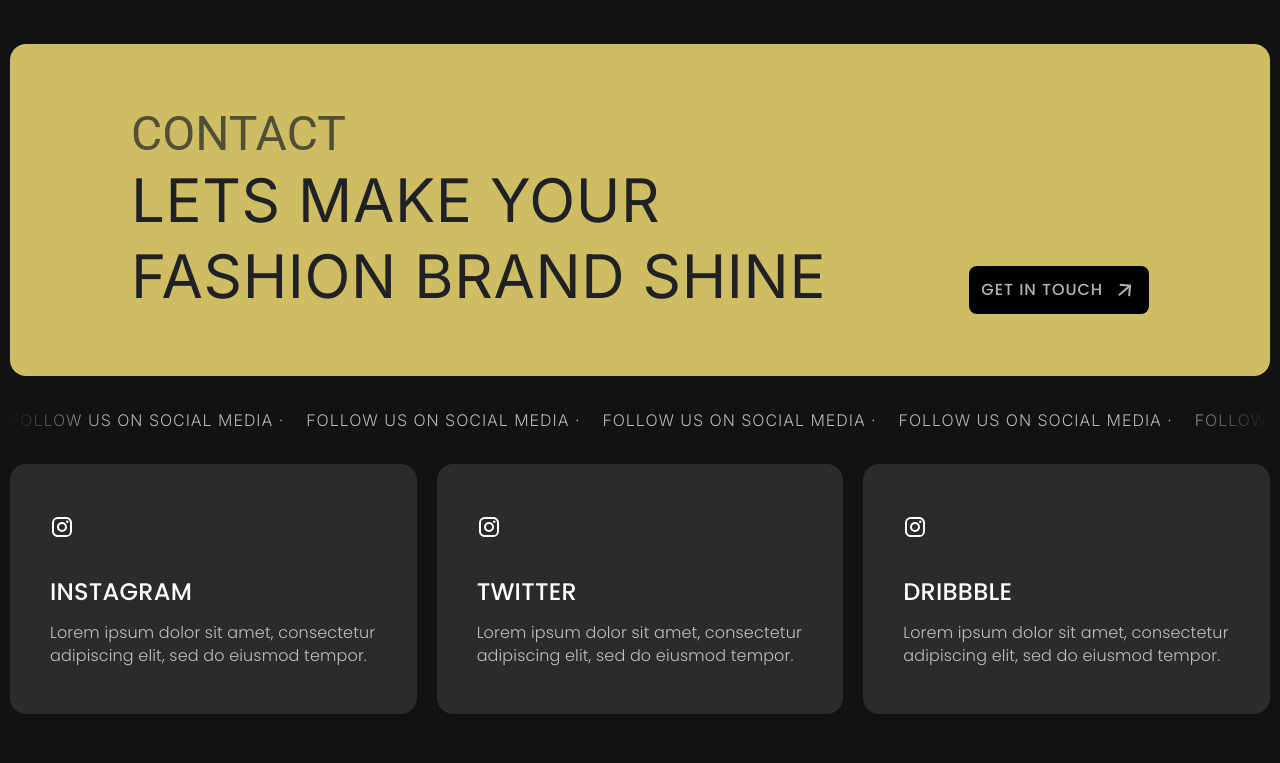
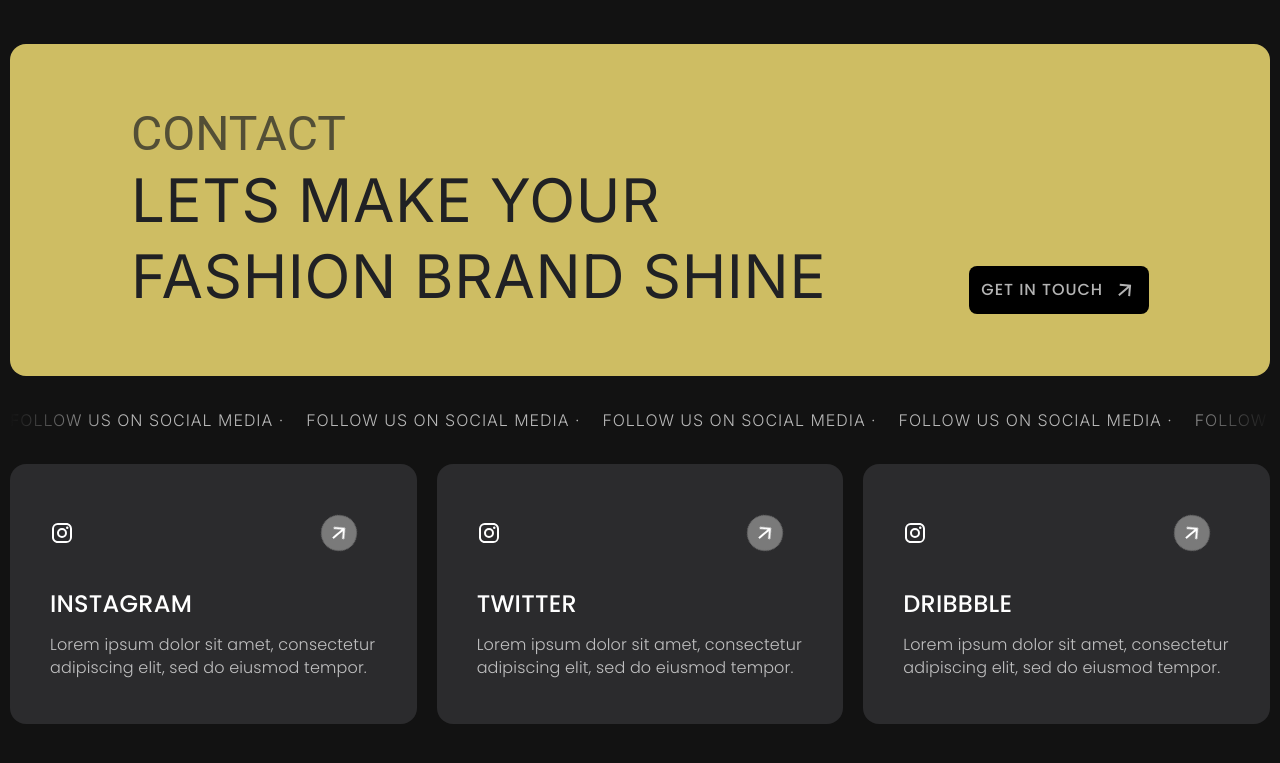
Before and after one commit to syed-shajahan/fashionPortfolio, a Next.js app: page / in a window 1280 px wide. Shown: the part 3379-4142 px from the top of the page. Built offline with nearby package versions, Linux system fonts and the light colour scheme.

Commit message:
Css customization

```diff
--- a/src/app/Components/Swipecard/styles.ts
+++ b/src/app/Components/Swipecard/styles.ts
@@ -22,7 +22,6 @@ export const ScTitle =styled(Typography)(({theme})=>({
     lineHeight: 'normal',
     textTransform:"uppercase",
     marginBottom:"12px",
-    userSelect:"none",
 }));
 
 export const ScPara =styled(Typography)(({theme})=>({
@@ -33,7 +32,6 @@ export const ScPara =styled(Typography)(({theme})=>({
     fontWeight: '300',
     lineHeight: '23px',
     marginBottom:"67px",
-    userSelect:"none",
 }));
 
 export const ScSub =styled(Link)(({theme})=>({
--- a/src/app/Components/socialmedia-cards/data.json
+++ b/src/app/Components/socialmedia-cards/data.json
@@ -1,3 +1,4 @@
+
 [
     {
       "title": "INSTAGRAM",
--- a/src/app/Components/socialmedia-cards/index.tsx
+++ b/src/app/Components/socialmedia-cards/index.tsx
@@ -3,15 +3,15 @@ import React, { useRef, useState } from 'react';
 import { CustomContainer } from '../Banner/styles';
 import Box from '@mui/material/Box';
 
-import ArrowRightIcon from '@mui/icons-material/ArrowRight';
+import ArrowForwardIcon from '@mui/icons-material/ArrowForward';
 import { Swiper, SwiperSlide } from 'swiper/react';
 import 'swiper/css';
 import { Autoplay } from 'swiper/modules';
-import { ScTitle, SwipeCardWarp, ScSub, ScPara } from '../Swipecard/styles';
+import { ScTitle, SwipeCardWarp, ScPara } from '../Swipecard/styles';
 import { IcnWarpTop, SwipeCardSec } from './styles';
-import { GitLink } from '../Contact/styles';
 import InstagramIcon from '@mui/icons-material/Instagram';
 import socialData from './data.json';
+import { IcnWrap } from '../List-Cards/styles';
 
 const SocialMediaCards = () => {
   return (
@@ -48,9 +48,12 @@ const SocialMediaCards = () => {
             {socialData.map((data, index) => {
               return (
                 <SwiperSlide key={index}>
-                  <SwipeCardWarp sx={{ maxHeight: '250px !important' }}>
+                  <SwipeCardWarp sx={{ maxHeight: '260px !important' }}>
                     <IcnWarpTop>
                       <InstagramIcon sx={{ color: '#fff' }} />
+                      <IcnWrap className="sb_icn sb_icn_sm">
+                        <ArrowForwardIcon />
+                      </IcnWrap>
                     </IcnWarpTop>
                     <Box>
                       <ScTitle>{data.title}</ScTitle>
--- a/src/app/Components/socialmedia-cards/styles.ts
+++ b/src/app/Components/socialmedia-cards/styles.ts
@@ -1,14 +1,15 @@
 import styled from '@mui/system/styled';
 import { Box } from '@mui/material';
 
-export const IcnWarpTop =styled(Box)(()=>({
-display:"flex",
-justifyContent:"space-between",
-padding:"5px 0px",
-marginBottom:"30px"
+export const IcnWarpTop = styled(Box)(() => ({
+  display: 'flex',
+  justifyContent: 'space-between',
+  padding: '5px 0px',
+  marginBottom: '30px',
+  alignItems: 'center',
 }));
 
-export const SwipeCardSec = styled(Box)(()=>({
-    display:"block",
-    marginBottom:"69px",
-}))
+export const SwipeCardSec = styled(Box)(() => ({
+  display: 'block',
+  marginBottom: '69px',
+}));
--- a/src/app/globals.css
+++ b/src/app/globals.css
@@ -13,6 +13,11 @@ body {
   background: #121212;
   background-color: #121212;
   box-sizing: border-box;
+}
+
+::selection{
+  background-color:  #121212 !important;
+  color: #ffff !important;
 }
 
 /* custom css below */
@@ -117,3 +122,9 @@ body {
   letter-spacing: 1.2px;
   margin-bottom: 46px;
 }
+
+
+.sb_icn.sb_icn_sm{
+  width: 36px;
+  height: 36px;
+}
```
